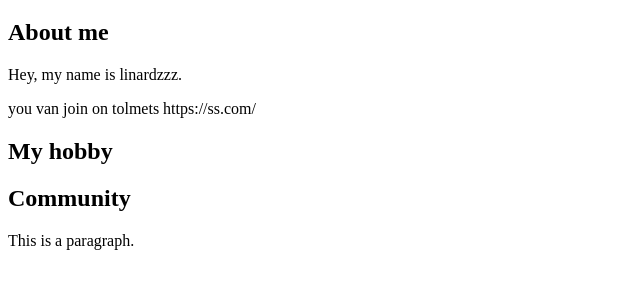
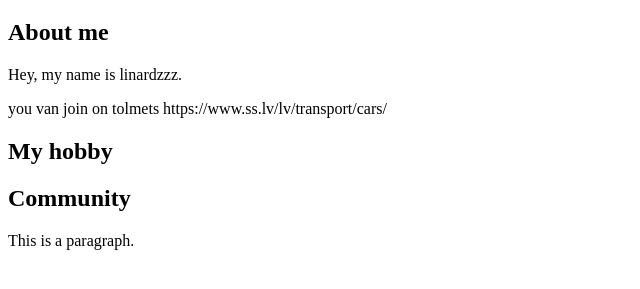
Before and after one commit to linardzzz/my-second-webpage, a plain HTML site: page index.html in a window 1280 px wide. Shown: the part 61-350 px from the top of the page, without its empty margins (0-640 px from the left). Drawn offline with Linux system fonts and the light colour scheme.

Commit message:
Update index.html

```diff
--- a/index.html
+++ b/index.html
@@ -5,7 +5,7 @@
 <h1>Welcome to my hobby website</h1>
   <h2>About me</h2>
   <p>Hey, my name is linardzzz.</p>
-  <p> you van join on tolmets https://ss.com/</p>
+  <p> you van join on tolmets https://www.ss.lv/lv/transport/cars/</p>
   <h2>My hobby</h2>
 
   <h2>Community</h2>
```
